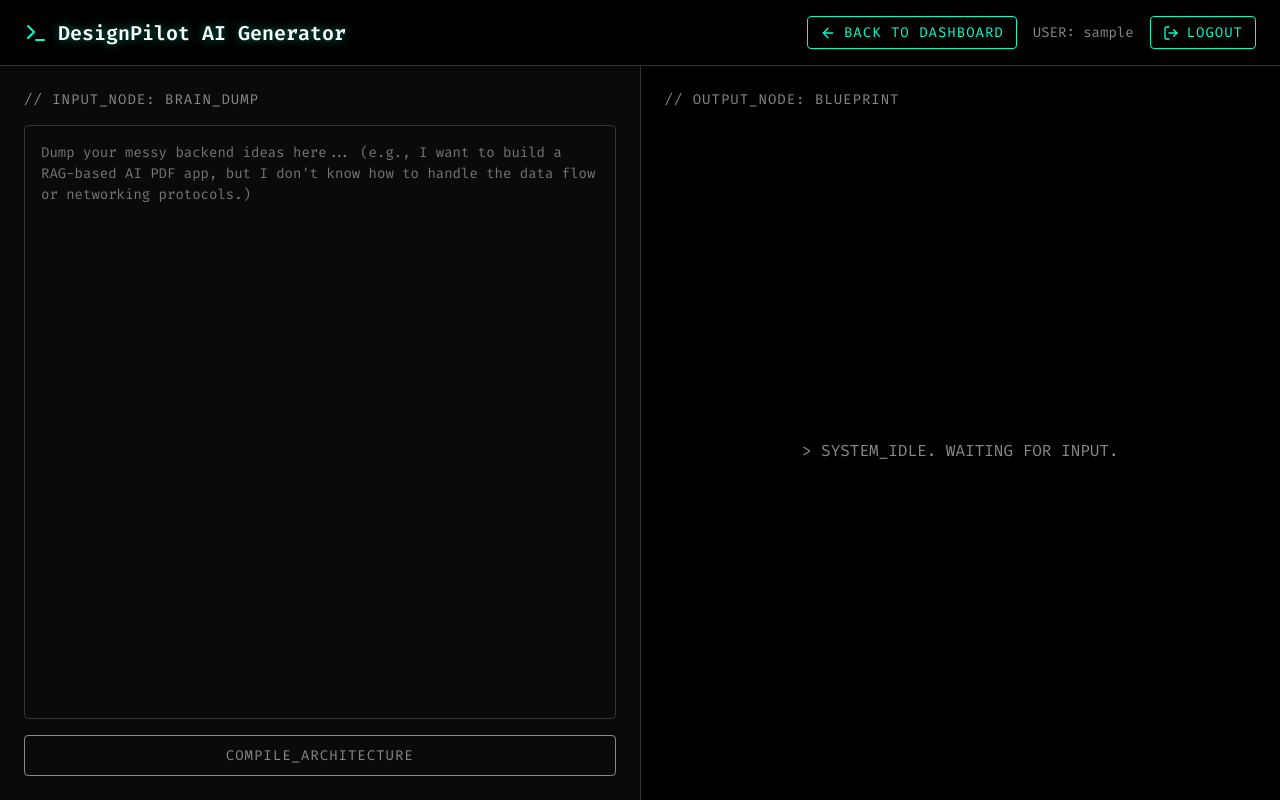
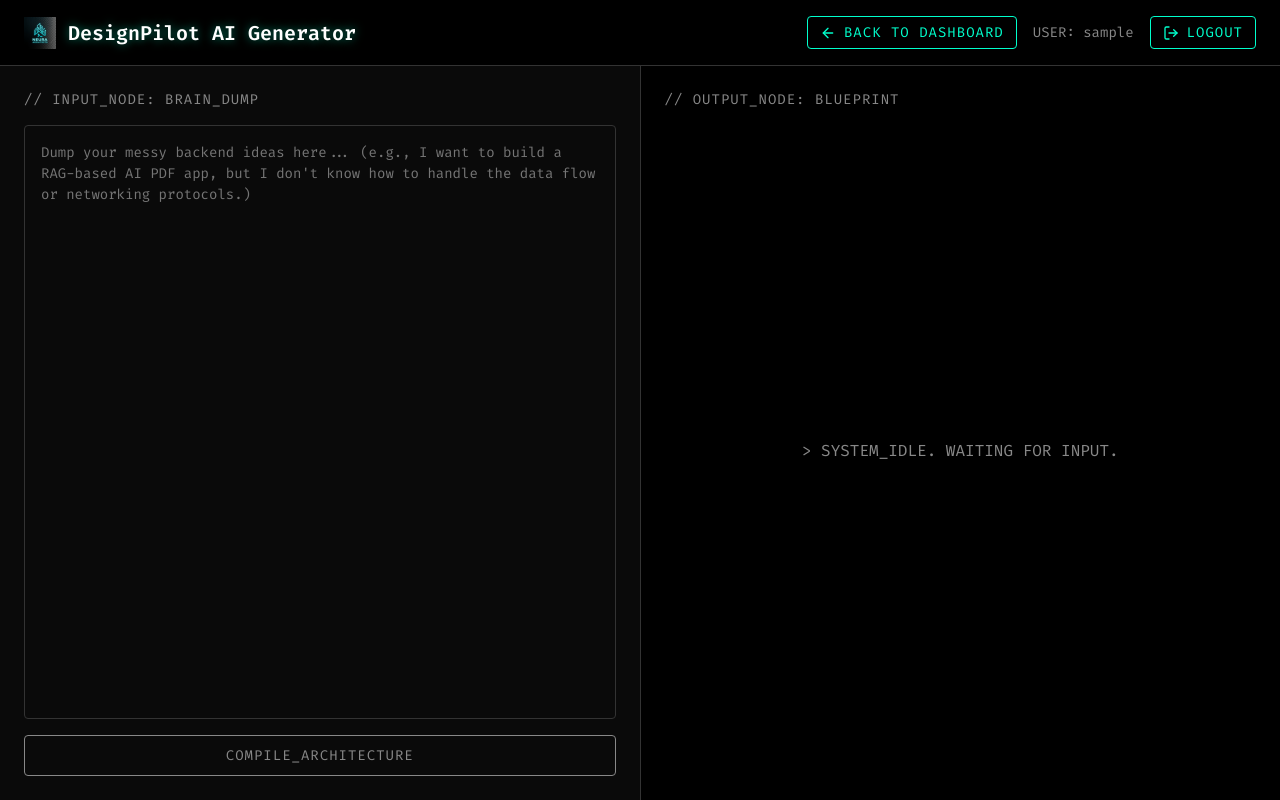
Before and after one commit to 404chandan/DesignPilot-AI, a React (Vite) app in the folder frontend/: page /generate in a window 1280 px wide. Built offline with nearby package versions, Linux system fonts and the light colour scheme; sample sign-in values are in the browser's storage.

Commit message:
frontend updated

```diff
--- a/frontend/index.html
+++ b/frontend/index.html
@@ -2,7 +2,7 @@
 <html lang="en">
   <head>
     <meta charset="UTF-8" />
-    <link rel="icon" type="image/svg+xml" href="/vite.svg" />
+    <link rel="icon" type="image/png" href="/logo.png" />
     <meta name="viewport" content="width=device-width, initial-scale=1.0" />
     <title>DesignPilot AI</title>
     <link rel="preconnect" href="https://fonts.googleapis.com">
--- a/frontend/src/components/ArchitectureChat.jsx
+++ b/frontend/src/components/ArchitectureChat.jsx
@@ -46,7 +46,7 @@ const ArchitectureChat = ({ blueprint, onUpdateBlueprint, userToken }) => {
           Authorization: `Bearer ${userToken}`
         }
       };
-      const { data } = await axios.post(`http://localhost:5000/api/blueprints/${blueprint._id}/chat`, { message: userMessage }, config);
+      const { data } = await axios.post(`${import.meta.env.VITE_API_URL}/api/blueprints/${blueprint._id}/chat`, { message: userMessage }, config);
 
       setMessages(data.chatHistory);
 
--- a/frontend/src/components/Dashboard.jsx
+++ b/frontend/src/components/Dashboard.jsx
@@ -29,7 +29,7 @@ const Dashboard = () => {
             Authorization: `Bearer ${user.token}`
           }
         };
-        const { data } = await axios.get('http://localhost:5000/api/blueprints', config);
+        const { data } = await axios.get(`${import.meta.env.VITE_API_URL}/api/blueprints`, config);
         setBlueprints(data);
       } catch (err) {
         console.error('Failed to fetch blueprints', err);
@@ -46,8 +46,8 @@ const Dashboard = () => {
   return (
     <div className="dashboard-container">
       <header className="dashboard-header">
-        <h1 className="glow-text">
-          <Terminal size={24} color="#00ffcc" />
+        <h1 className="glow-text" style={{ display: 'flex', alignItems: 'center', gap: '12px' }}>
+          <img src="/logo.png" alt="Logo" style={{ width: '32px', height: '32px', objectFit: 'contain' }} />
           DesignPilot AI Dashboard
         </h1>
         <div style={{ display: 'flex', alignItems: 'center', gap: '16px' }}>
--- a/frontend/src/components/Generator.jsx
+++ b/frontend/src/components/Generator.jsx
@@ -23,7 +23,7 @@ const Generator = () => {
           Authorization: `Bearer ${user.token}`
         }
       };
-      const { data } = await axios.post('http://localhost:5000/api/generate-architecture', { brainDump }, config);
+      const { data } = await axios.post(`${import.meta.env.VITE_API_URL}/api/generate-architecture`, { brainDump }, config);
       setCurrentBlueprint(data.generatedArchitecture);
     } catch (err) {
       setError(err.response?.data?.message || 'Failed to generate architecture');
@@ -38,8 +38,8 @@ const Generator = () => {
   return (
     <div className="dashboard-container">
       <header className="dashboard-header">
-        <h1 className="glow-text">
-          <Terminal size={24} color="#00ffcc" />
+        <h1 className="glow-text" style={{ display: 'flex', alignItems: 'center', gap: '12px' }}>
+          <img src="/logo.png" alt="Logo" style={{ width: '32px', height: '32px', objectFit: 'contain' }} />
           DesignPilot AI Generator
         </h1>
         <div style={{ display: 'flex', alignItems: 'center', gap: '16px' }}>
--- a/frontend/src/components/Home.jsx
+++ b/frontend/src/components/Home.jsx
@@ -19,7 +19,7 @@ const Home = () => {
     <div className="home-container" style={{ minHeight: '100vh', display: 'flex', flexDirection: 'column' }}>
       <header style={{ padding: '24px 40px', display: 'flex', justifyContent: 'space-between', alignItems: 'center', borderBottom: '1px solid rgba(0, 255, 204, 0.2)', background: 'rgba(10, 10, 10, 0.8)', backdropFilter: 'blur(10px)', position: 'sticky', top: 0, zIndex: 100 }}>
         <div className="logo" style={{ display: 'flex', alignItems: 'center', gap: '12px' }}>
-          <Terminal size={28} color="#00ffcc" />
+          <img src="/logo.png" alt="Logo" style={{ width: '32px', height: '32px', objectFit: 'contain' }} />
           <h1 className="glow-text" style={{ fontSize: '24px', margin: 0 }}>DesignPilot AI</h1>
         </div>
         <nav style={{ display: 'flex', gap: '16px' }}>
--- a/frontend/src/context/AuthContext.jsx
+++ b/frontend/src/context/AuthContext.jsx
@@ -18,7 +18,7 @@ export const AuthProvider = ({ children }) => {
 
   const login = async (email, password) => {
     try {
-      const { data } = await axios.post('http://localhost:5000/api/auth/login', {
+      const { data } = await axios.post(`${import.meta.env.VITE_API_URL}/api/auth/login`, {
         email,
         password,
       });
@@ -35,7 +35,7 @@ export const AuthProvider = ({ children }) => {
 
   const register = async (username, email, password) => {
     try {
-      const { data } = await axios.post('http://localhost:5000/api/auth/register', {
+      const { data } = await axios.post(`${import.meta.env.VITE_API_URL}/api/auth/register`, {
         username,
         email,
         password,
```
Also changed, not shown: frontend/public/logo.png (added), 1 other file (tests, documents, lock files or other folders).
